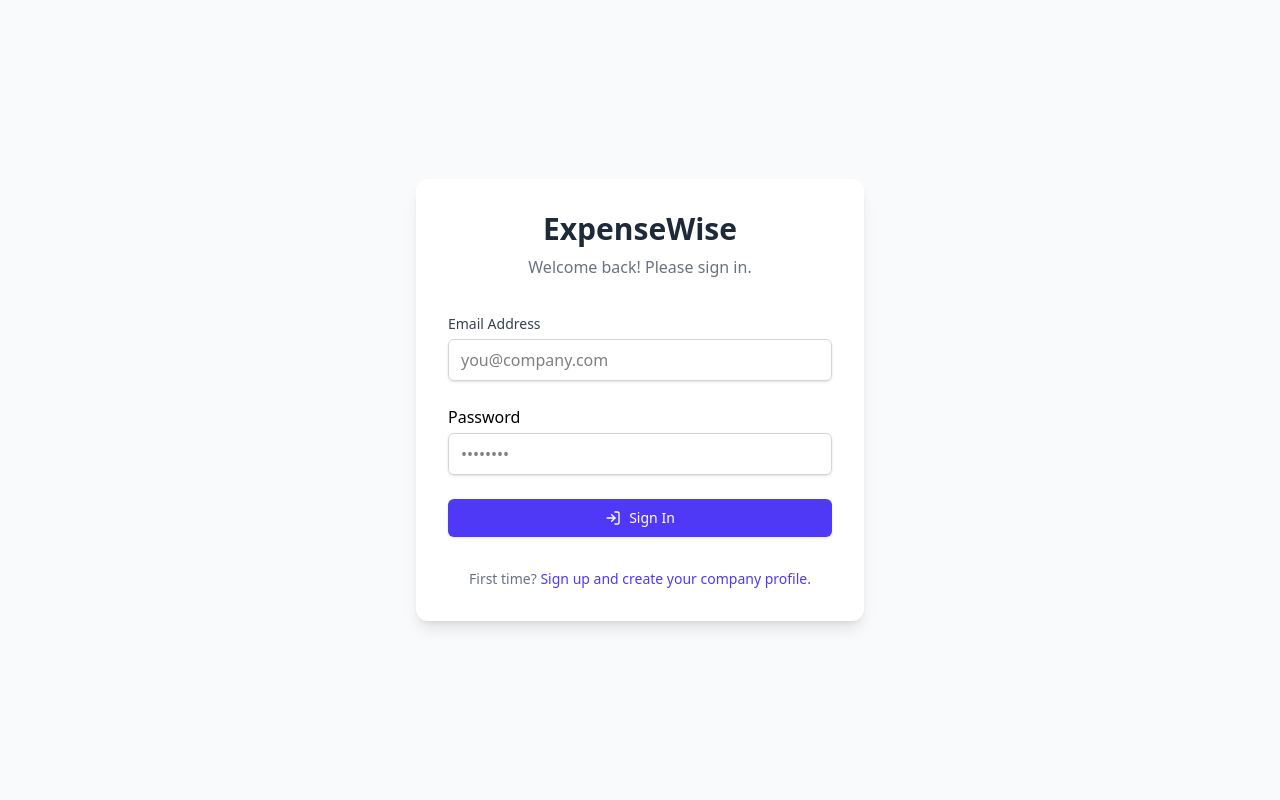
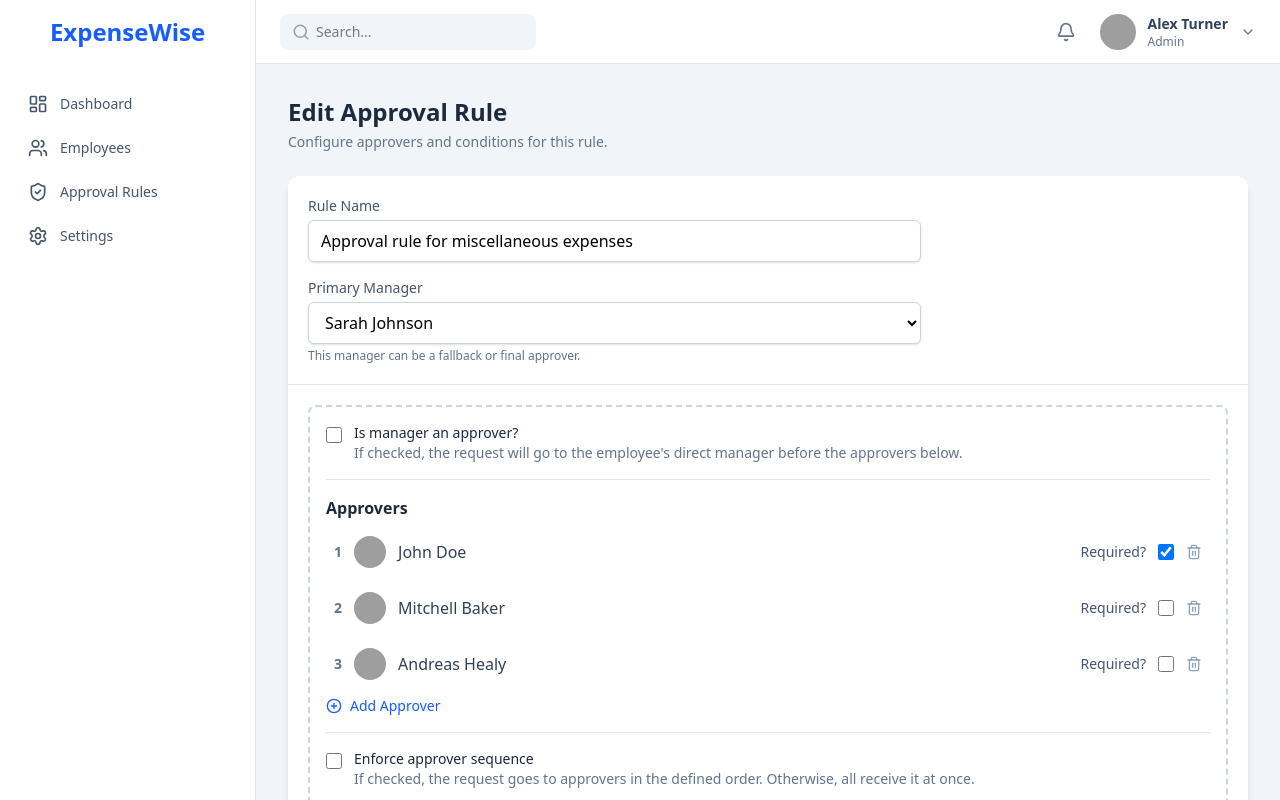
Before and after one commit to kartikkaram/odoo_hackathon_expense_management, a React (Vite) app in the folder client/: page /admin/workflow in a window 1280 px wide. Before the commit this address led to /login. Built offline with nearby package versions, Linux system fonts and the light colour scheme; grey boxes are pictures that could not be loaded.

Commit message:
admin dashboard improved and approval flow UI added

```diff
--- a/client/src/App.jsx
+++ b/client/src/App.jsx
@@ -1,12 +1,12 @@
 import { BrowserRouter, Routes, Route, Navigate } from 'react-router-dom';
 // Layout and Page Imports
-import DashboardLayout from './components/layout/DashboardLayout'; // Assuming you have this
+import DashboardLayout from './components/layout/DashboardLayout';
 import LoginPage from './pages/LoginPage';
 // Admin Pages
 import AdminDashboard from './pages/admin/AdminDashboard';
 import EmployeeListPage from './pages/admin/EmployeeListPage';
 import ApprovalRulesPage from './pages/admin/ApprovalRulesPage';
-// Other role pages...
+import ApprovalWorkflowPage from './pages/admin/ApprovalWorkflowPage';
 import MyExpensesPage from './pages/employee/MyExpensesPage';
 import ApprovalsPage from './pages/manager/ApprovalsPage';
 
@@ -20,8 +20,9 @@ const App = () => {
         {/* Admin Routes */}
         <Route path="/admin" element={<DashboardLayout role="admin" />}>
           <Route index element={<AdminDashboard />} />
-          <Route path="employees" element={<EmployeeListPage />} /> {/* New */}
-          <Route path="rules" element={<ApprovalRulesPage />} />   {/* New */}
+          <Route path="employees" element={<EmployeeListPage />} />
+          <Route path="rules" element={<ApprovalRulesPage />} />
+          <Route path="workflow" element={<ApprovalWorkflowPage />} />
         </Route>
 
         {/* Employee Routes */}
--- a/client/src/components/layout/Sidebar.jsx
+++ b/client/src/components/layout/Sidebar.jsx
@@ -1,23 +1,63 @@
-import { Outlet } from 'react-router-dom';
-import Sidebar from './Sidebar';
-import Header from './Header';
+import { NavLink } from 'react-router-dom';
+import { LayoutDashboard, Users, ShieldCheck, Settings, FileText, BarChart3, HandCoins, SlidersHorizontal } from 'lucide-react';
 
-const DashboardLayout = ({ role }) => {
+// Define navigation items for each role
+const adminNav = [
+  { name: 'Dashboard', icon: LayoutDashboard, path: '/admin' },
+  { name: 'Employees', icon: Users, path: '/admin/employees' },
+  { name: 'Approval Rules', icon: ShieldCheck, path: '/admin/rules' },
+//   { name: 'Workflow Editor', icon: SlidersHorizontal, path: '/admin/workflow' },
+  { name: 'Settings', icon: Settings, path: '/admin/settings' },
+];
+
+const employeeNav = [
+  { name: 'My Expenses', icon: FileText, path: '/employee' },
+  { name: 'Submit Expense', icon: HandCoins, path: '/employee/submit' },
+];
+
+const managerNav = [
+  { name: 'Approvals', icon: ShieldCheck, path: '/manager' },
+  { name: 'Team Expenses', icon: BarChart3, path: '/manager/team' },
+];
+
+const navConfig = {
+  admin: adminNav,
+  employee: employeeNav,
+  manager: managerNav,
+};
+
+const Sidebar = ({ role }) => {
+  const navItems = navConfig[role] || [];
+
   return (
-    <div className="flex h-screen bg-slate-100">
-      {/* Sidebar Navigation */}
-      <Sidebar role={role} />
-
-      {/* Main Content Area */}
-      <div className="flex-1 flex flex-col overflow-hidden">
-        <Header />
-        <main className="flex-1 overflow-x-hidden overflow-y-auto p-6 md:p-8">
-          {/* The Outlet renders the specific page component for the current route */}
-          <Outlet />
-        </main>
+    <aside className="w-64 flex-shrink-0 bg-white border-r border-slate-200 flex flex-col">
+      <div className="h-16 flex items-center justify-center text-2xl font-bold text-blue-600">
+        ExpenseWise
       </div>
-    </div>
+      <nav className="flex-1 px-4 py-4">
+        <ul>
+          {navItems.map((item) => (
+            <li key={item.name}>
+              <NavLink
+                to={item.path}
+                end // Use 'end' for the Dashboard link to avoid it being always active
+                className={({ isActive }) =>
+                  `flex items-center gap-3 px-3 py-2.5 my-1 rounded-lg text-sm font-medium transition-colors ${
+                    isActive
+                      ? 'bg-blue-50 text-blue-600'
+                      : 'text-slate-600 hover:bg-slate-100'
+                  }`
+                }
+              >
+                <item.icon size={20} />
+                <span>{item.name}</span>
+              </NavLink>
+            </li>
+          ))}
+        </ul>
+      </nav>
+    </aside>
   );
 };
 
-export default DashboardLayout;
+export default Sidebar;
--- a/client/src/pages/admin/AdminDashboard.jsx
+++ b/client/src/pages/admin/AdminDashboard.jsx
@@ -1,5 +1,6 @@
 import { Users, ShieldCheck, FileText } from 'lucide-react';
 import { Link } from 'react-router-dom'; // Make sure to install react-router-dom
+import { PageHeader } from '../../components/layout/PageHeader';
 
 const StatCard = ({ title, value, icon, linkTo }) => (
   <Link to={linkTo} className="bg-white p-6 rounded-xl shadow-md hover:shadow-lg hover:-translate-y-1 transition-all">
--- /dev/null
+++ b/client/src/pages/admin/ApprovalWorkflowPage.jsx
@@ -0,0 +1,104 @@
+import { PageHeader } from '../../components/layout/PageHeader';
+import { PlusCircle, Trash2 } from 'lucide-react';
+
+// Mock Data for the approvers list
+const approvers = [
+  { id: 1, name: 'John Doe', avatar: 'https://i.pravatar.cc/40?u=a042581f4e29026704d', required: true },
+  { id: 2, name: 'Mitchell Baker', avatar: 'https://i.pravatar.cc/40?u=a042581f4e29026705d', required: false },
+  { id: 3, name: 'Andreas Healy', avatar: 'https://i.pravatar.cc/40?u=a042581f4e29026706d', required: false },
+];
+
+const ApprovalWorkflowPage = () => {
+  return (
+    <>
+      <PageHeader
+        title="Edit Approval Rule"
+        subtitle="Configure approvers and conditions for this rule."
+      />
+
+      <div className="bg-white rounded-xl shadow-md">
+        {/* --- Rule Details Section --- */}
+        <div className="p-5 space-y-4">
+          <div>
+            <label htmlFor="ruleName" className="block text-sm font-medium text-slate-600">Rule Name</label>
+            <input
+              type="text"
+              id="ruleName"
+              defaultValue="Approval rule for miscellaneous expenses"
+              className="mt-1 block w-full md:w-2/3 px-3 py-2 border border-slate-300 rounded-md shadow-sm focus:outline-none focus:ring-blue-500 focus:border-blue-500"
+            />
+          </div>
+           <div>
+            <label htmlFor="manager" className="block text-sm font-medium text-slate-600">Primary Manager</label>
+            <select id="manager" className="mt-1 block w-full md:w-2/3 px-3 py-2 border border-slate-300 bg-white rounded-md shadow-sm focus:outline-none focus:ring-blue-500 focus:border-blue-500">
+                <option>Sarah Johnson</option>
+                <option>John Doe</option>
+            </select>
+            <p className="text-xs text-slate-500 mt-1">This manager can be a fallback or final approver.</p>
+          </div>
+        </div>
+
+        {/* --- Approvers & Conditions Section --- */}
+        <div className="p-5 border-t border-slate-200">
+          <div className="p-4 border-2 border-dashed border-slate-300 rounded-lg">
+
+            {/* Manager First Checkbox */}
+            <div className="flex items-start pb-4 border-b border-slate-200">
+              <input type="checkbox" id="managerFirst" className="h-4 w-4 mt-1 rounded border-gray-300 text-blue-600 focus:ring-blue-500" />
+              <div className="ml-3 text-sm">
+                <label htmlFor="managerFirst" className="font-medium text-slate-800">Is manager an approver?</label>
+                <p className="text-slate-500">If checked, the request will go to the employee's direct manager before the approvers below.</p>
+              </div>
+            </div>
+
+            {/* Approvers Table */}
+            <div className="mt-4">
+              <h3 className="text-base font-semibold text-slate-800 mb-2">Approvers</h3>
+              <div className="space-y-2">
+                {approvers.map((approver, index) => (
+                  <div key={approver.id} className="flex items-center gap-3 p-2 rounded-md hover:bg-slate-50">
+                    <span className="text-sm font-bold text-slate-500">{index + 1}</span>
+                    <img src={approver.avatar} alt={approver.name} className="w-8 h-8 rounded-full" />
+                    <span className="flex-1 font-medium text-slate-700">{approver.name}</span>
+                    <label htmlFor={`required-${approver.id}`} className="text-sm text-slate-600">Required?</label>
+                    <input type="checkbox" defaultChecked={approver.required} id={`required-${approver.id}`} className="h-4 w-4 rounded border-gray-300 text-blue-600 focus:ring-blue-500" />
+                    <button className="text-slate-400 hover:text-rose-500"><Trash2 size={16}/></button>
+                  </div>
+                ))}
+              </div>
+              <button className="mt-2 flex items-center gap-2 text-sm font-medium text-blue-600 hover:text-blue-800">
+                  <PlusCircle size={16}/> Add Approver
+              </button>
+            </div>
+
+            {/* Flow Logic */}
+            <div className="mt-4 pt-4 border-t border-slate-200 space-y-4">
+               <div className="flex items-start">
+                <input type="checkbox" id="approverSequence" className="h-4 w-4 mt-1 rounded border-gray-300 text-blue-600 focus:ring-blue-500" />
+                <div className="ml-3 text-sm">
+                  <label htmlFor="approverSequence" className="font-medium text-slate-800">Enforce approver sequence</label>
+                  <p className="text-slate-500">If checked, the request goes to approvers in the defined order. Otherwise, all receive it at once.</p>
+                </div>
+              </div>
+
+               <div className="flex items-center gap-3">
+                  <label htmlFor="minPercentage" className="text-sm font-medium text-slate-800">Minimum Approval Percentage:</label>
+                  <input type="number" id="minPercentage" placeholder="60" className="w-20 px-2 py-1.5 border border-slate-300 rounded-md shadow-sm focus:outline-none focus:ring-blue-500 focus:border-blue-500" />
+                  <span className="text-lg font-medium text-slate-500">%</span>
+              </div>
+            </div>
+          </div>
+        </div>
+
+        {/* --- Actions --- */}
+        <div className="p-5 border-t border-slate-200 flex justify-end">
+           <button className="bg-blue-600 text-white px-5 py-2.5 font-semibold rounded-lg hover:bg-blue-700">
+              Save Rule
+            </button>
+        </div>
+      </div>
+    </>
+  );
+};
+
+export default ApprovalWorkflowPage;
```
